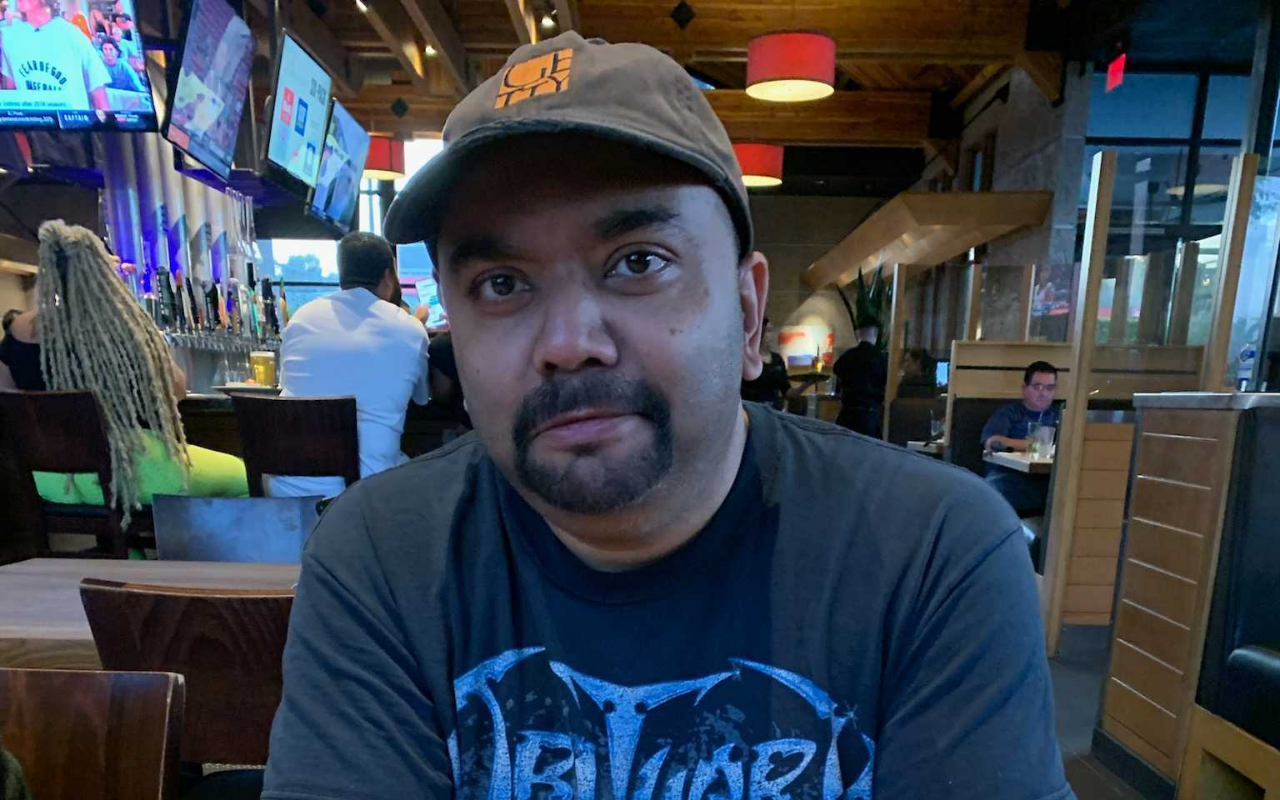
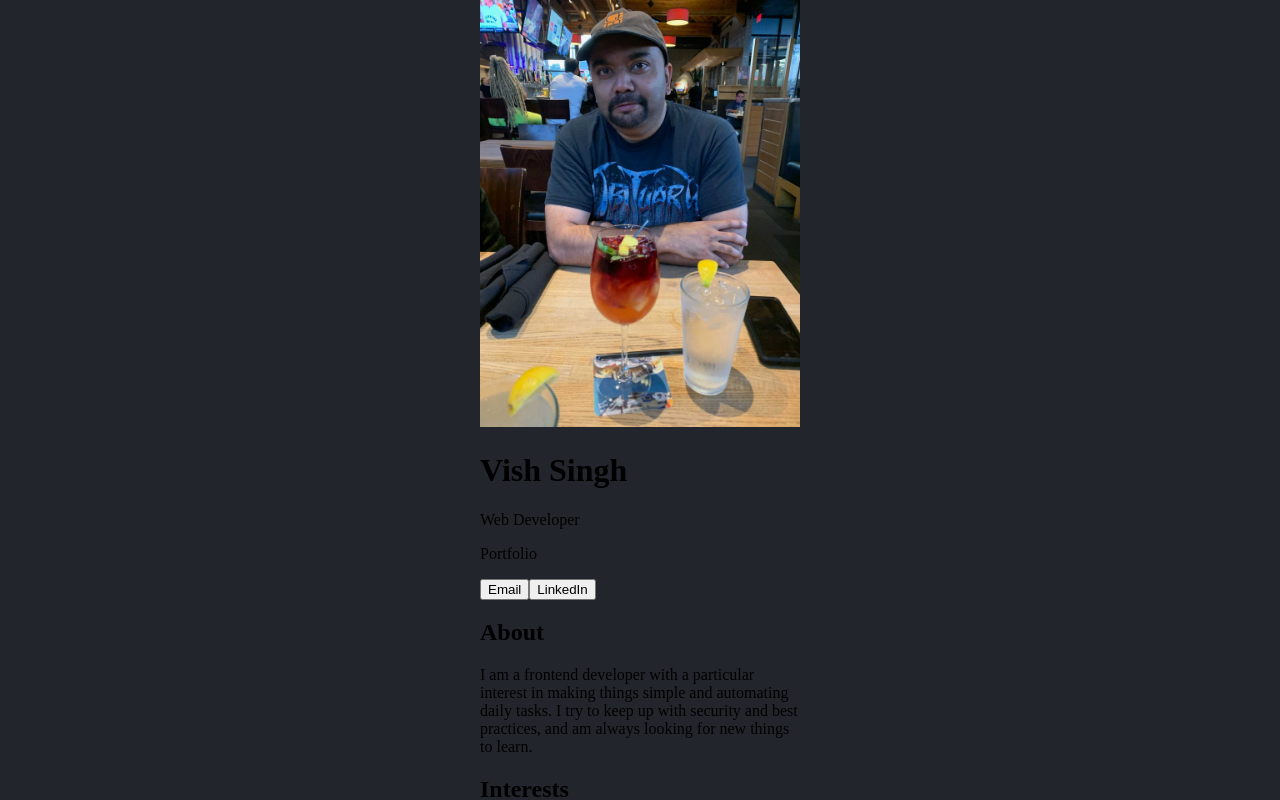
Before and after one commit to vishalicious213/digital-biz-card, a React (Vite) app: page / in a window 1280 px wide. Shown: the top 800 px of the page. Built offline with nearby package versions, Linux system fonts and the light colour scheme.

Commit message:
styling: added max-width to body & centered it. added background color.

```diff
--- a/index.css
+++ b/index.css
@@ -3,8 +3,10 @@
 }
 
 html, body {
-    margin: 0;
+    margin: 0 auto;
     padding: 0;
+    max-width: 320px;
+    background-color: #23252C;
 }
 
 .profile-pic {
```
